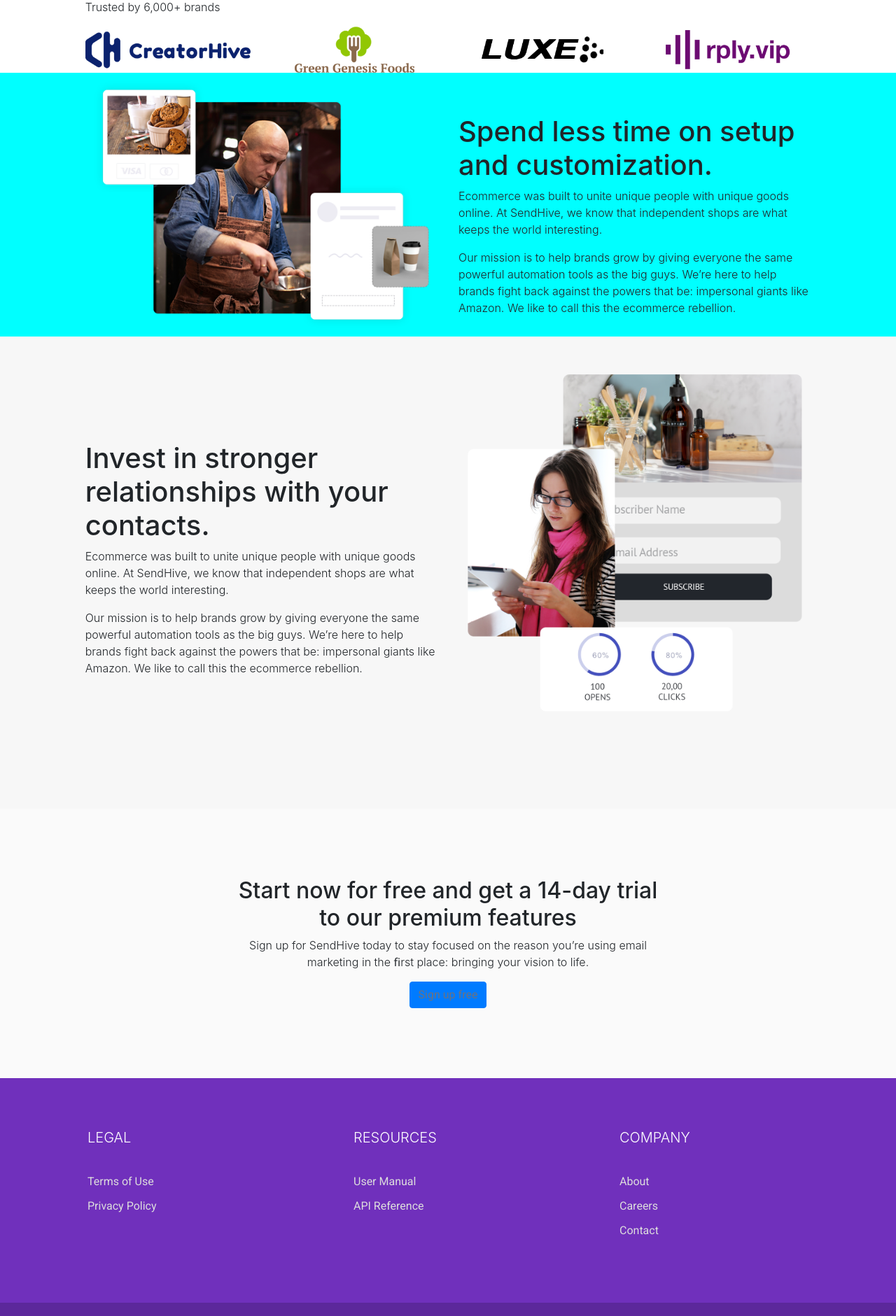
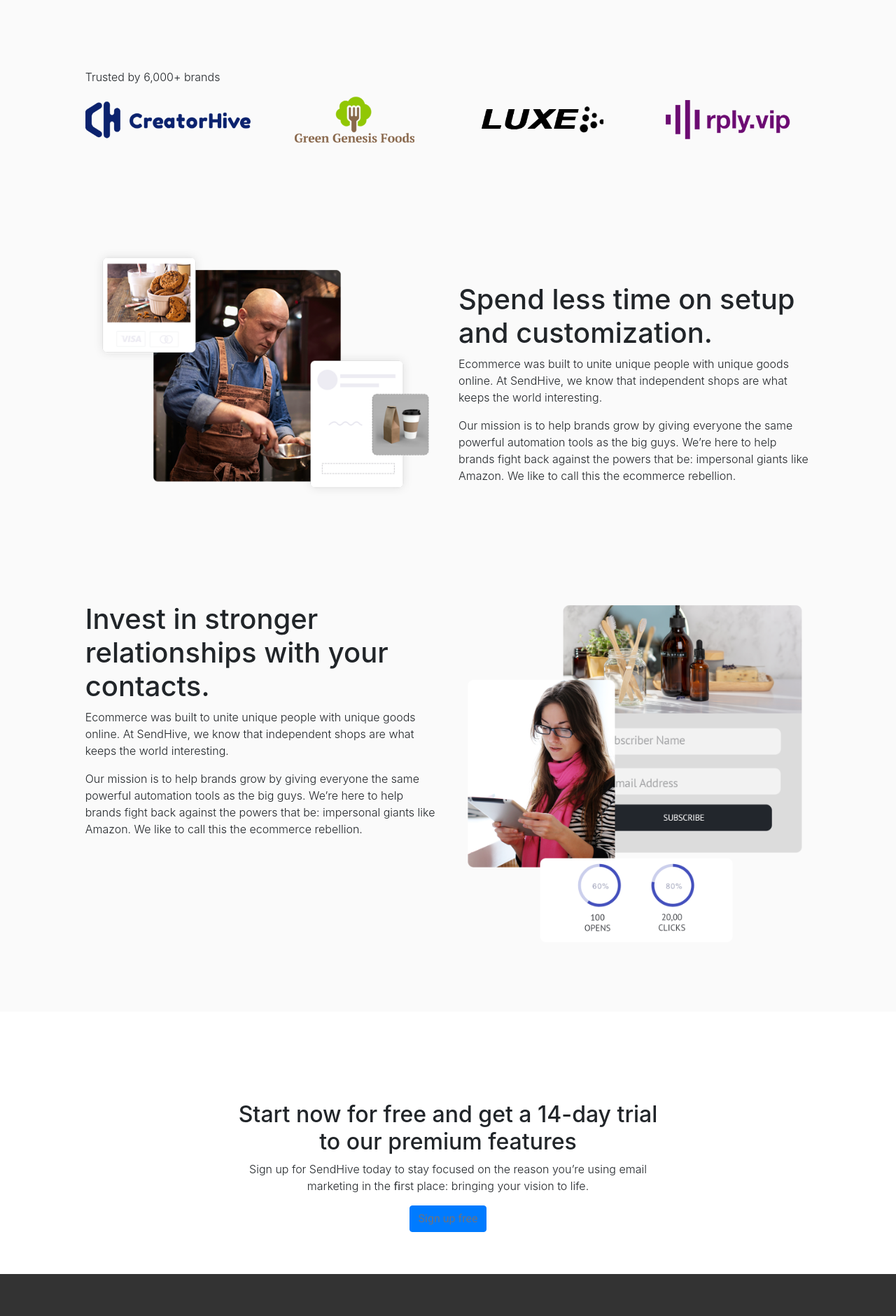
Before and after one commit to erwinagpasa/sendhive-vuejs, a Vue app: page / in a window 1280 px wide. Shown: the part 615-2496 px from the top of the page at 70% size. Built offline with nearby package versions, Linux system fonts and the light colour scheme.

Commit message:
color fixing

```diff
--- a/src/assets/style.css
+++ b/src/assets/style.css
@@ -12,6 +12,7 @@ body {
 
 .wrap-header {
   margin-top: 75px;
+  background: #fafafa;
 }
 /* XX-Large devices (larger desktops, 1400px and up)*/
 @media (min-width: 1400px) {
@@ -20,8 +21,22 @@ body {
   }
 }
 
+.brands-wrapper {
+  padding-top: 100px;
+  padding-bottom: 60px;
+  background: #fafafa;
+}
+
 .empower-wrap {
-  background-color: aqua;
+  background: #fafafa;
+  padding-top: 80px;
+  padding-bottom: 60px;
+}
+
+.invest-wrap {
+  background: #fafafa;
+  padding-top: 80px;
+  padding-bottom: 60px;
 }
 
 .no-gutters {
--- a/src/components/Clickthrough.vue
+++ b/src/components/Clickthrough.vue
@@ -25,7 +25,8 @@ export default {
 
 <style lang="css" scoped>
 .clickhtrough-wrap {
-  padding-top: 50px;
-  padding-bottom: 100px;
+  background: #fff;
+  padding-top: 80px;
+  padding-bottom: 60px;
 }
 </style>
--- a/src/components/Footer.vue
+++ b/src/components/Footer.vue
@@ -67,7 +67,7 @@ export default {};
 footer {
   margin-top: 0px;
   color: #fff;
-  background-color: #7030bc;
+  background-color: #333;
   padding: 70px 0px;
 }
 
@@ -99,7 +99,7 @@ footer ul li {
 }
 
 .copyrights {
-  background-color: #5c289b;
+  background-color: #2d2d2d;
   color: #fff;
   padding: 15px 0 15px 0;
 }
--- a/src/components/Invest.vue
+++ b/src/components/Invest.vue
@@ -36,13 +36,4 @@ export default {
 };
 </script>
 
-<style lang="css" scoped>
-.invest-wrap {
-  padding-top: 50px;
-  padding-bottom: 100px;
-  background: #f7f7f7;
-}
-.headline {
-  margin-top: 100px;
-}
-</style>
+<style lang="css" scoped></style>
```
